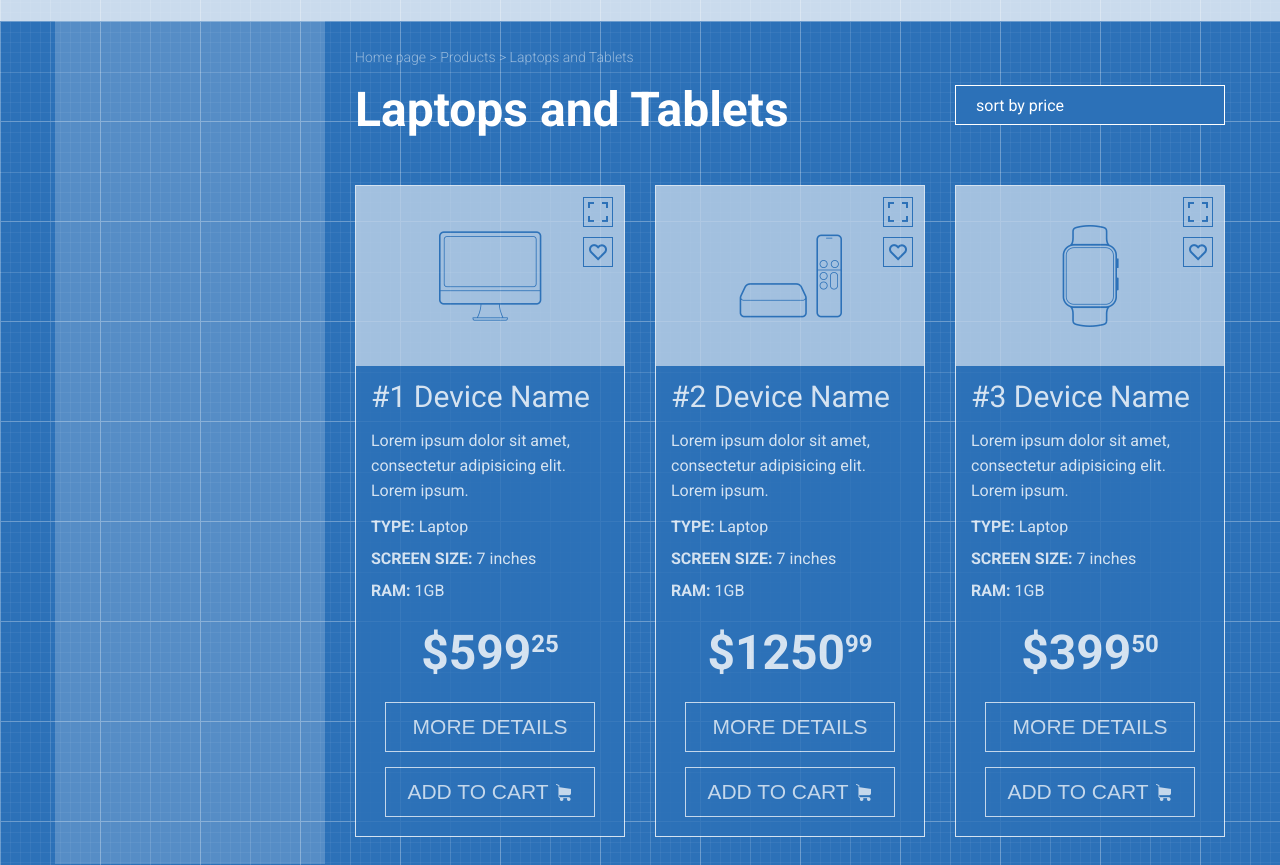
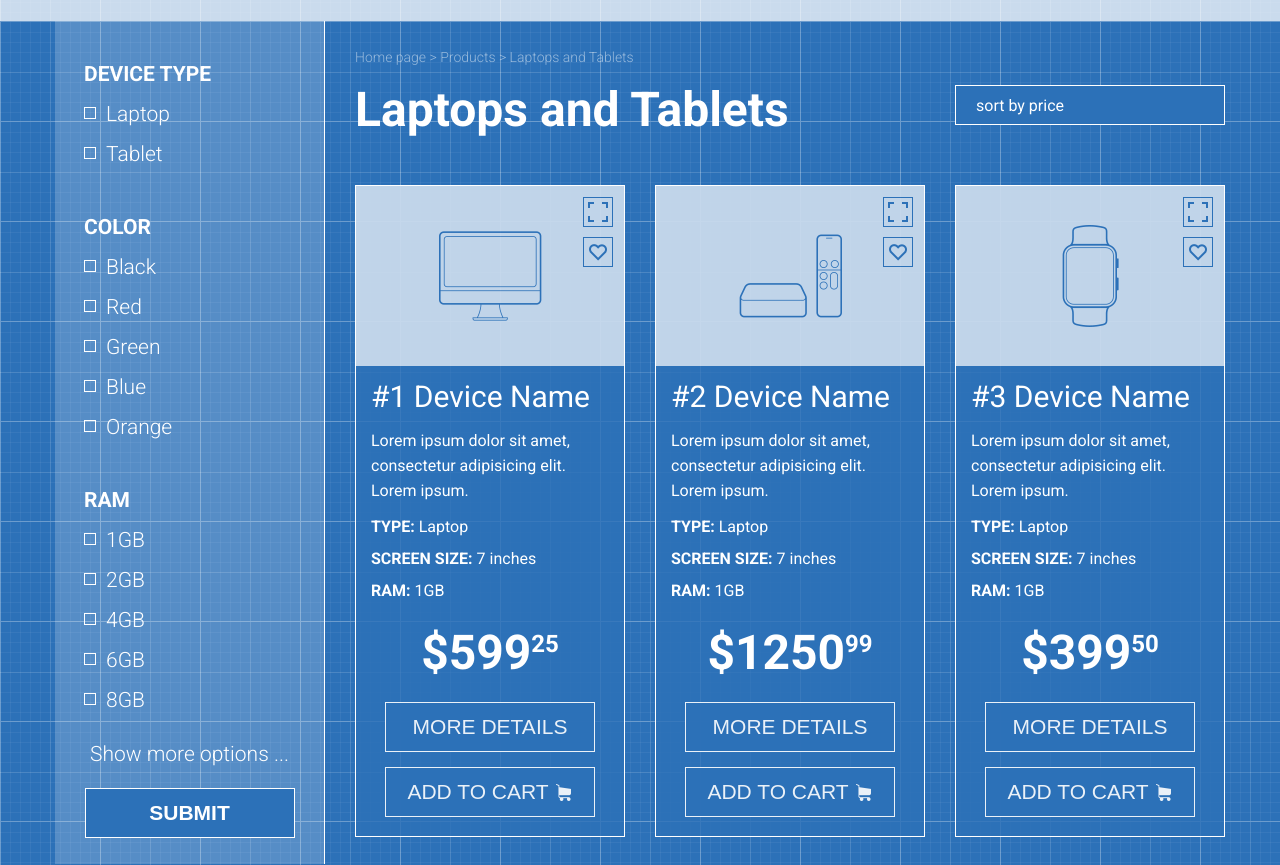
Before and after one commit to alexandervolok/alexandervolok.github.io, a plain HTML site: page index.html in a window 1280 px wide. Shown: the part 79-944 px from the top of the page. Drawn offline with Linux system fonts and the light colour scheme.

Commit message:
added filter menu and minor fixes

```diff
--- a/index.html
+++ b/index.html
@@ -52,7 +52,67 @@
 	<main class="main">
 		<div class="main-container">
 			<div class="main-grid">
-				<div class="col-main3"></div>
+				<div class="col-main3">
+					<div class="filter">
+						<span>DEVICE TYPE</span>
+						<div>
+							<input type="checkbox" id="text1">
+							<label for="text1">Laptop</label>
+						</div>
+						<div>
+							<input type="checkbox" id="text2">
+							<label for="text2">Tablet</label>
+						</div>
+					</div>
+					<div class="filter">
+						<span>COLOR</span>
+						<div>
+							<input type="checkbox" id="text3">
+							<label for="text3">Black</label>
+						</div>
+						<div>
+							<input type="checkbox" id="text4">
+							<label for="text4">Red</label>
+						</div>
+						<div>
+							<input type="checkbox" id="text5">
+							<label for="text5">Green</label>
+						</div>
+						<div>
+							<input type="checkbox" id="text6">
+							<label for="text6">Blue</label>
+						</div>
+						<div>
+							<input type="checkbox" id="text7">
+							<label for="text7">Orange</label>
+						</div>
+					</div>
+					<div class="filter">
+						<span>RAM</span>
+						<div>
+							<input type="checkbox" id="text8">
+							<label for="text8">1GB</label>
+						</div>
+						<div>
+							<input type="checkbox" id="text9">
+							<label for="text9">2GB</label>
+						</div>
+						<div>
+							<input type="checkbox" id="text10">
+							<label for="text10">4GB</label>
+						</div>
+						<div>
+							<input type="checkbox" id="text11">
+							<label for="text11">6GB</label>
+						</div>
+						<div>
+							<input type="checkbox" id="text12">
+							<label for="text12">8GB</label>
+						</div>
+					</div>
+					<div class="filter_more">Show more options ...</div>
+					<button class="filter_button" type="button">SUBMIT</button>
+				</div>
 				<div class="prod-main">
 					<div class="prod-nav">
 						<div>
--- a/style.css
+++ b/style.css
@@ -199,9 +199,74 @@ li:hover .submenu {
 
 .col-main3 {
 	height: 843px;
+	border-right: 1px solid #ffffff;
+	background-color: rgba(255,255,255,0.2);
+}
+
+label {
+	position: relative;
+	display: flex;
+}
+
+label:before {
+	content: "";
+	display: block;
+	width: 10px;
+	height: 10px;
+	border: 1px solid white;
+	margin-right: 10px;
+	position: relative;
+	top: 13px;
+}
+
+input[type="checkbox"]:checked + label:before {
+	background-color: white;
+}
+
+input[type="checkbox"]{
+	display: none;
+}
+
+.filter {
+	margin-left: 29px;
+	margin-top: 33px;
+}
+
+.filter > span {
+	font-size: 21px;
+	font-weight: 300;
+	line-height: 40px;
+	font-weight: 700;
+	color: #ffffff;
+}
+
+.filter > div {
+	font-size: 21px;
+	font-weight: 300;
+	line-height: 40px;
+	color: #ffffff;
+}
+
+.filter_more {
+	text-align: center;
+	color: white;
+	margin-top: 14px;
+	margin-bottom: 14px;
+	font-size: 21px;
+	font-weight: 300;
+	line-height: 40px;
+}
+
+.filter_button {
+	width: 210px;
+	height: 50px;
 	border: 1px solid #ffffff;
-	background-color: #ffffff;
-	opacity: 0.2;
+	background-color: #2c71b8;
+	color: white;
+	font-size: 21px;
+	font-weight: 700;
+	display: block;
+	margin: 0 auto;
 }
 
 .prod-main {
@@ -274,6 +339,12 @@ li:hover .submenu {
 	background-position: center center;
 }
 
+.pic-scale:hover {
+	background: url('images/icon (6).png') no-repeat;
+	background-position: center center;
+	background-color: #2c71b8;
+}
+
 .like {
 	position: absolute;
 	right: 10px;
@@ -283,6 +354,12 @@ li:hover .submenu {
 	border: 1px solid #2c71b8;
 	background: url('images/icon (5).png') no-repeat;
 	background-position: center center;
+}
+
+.like:hover {
+	background: url('images/icon (7).png') no-repeat;
+	background-position: center center;
+	background-color: #2c71b8;
 }
 
 .prod-img > img {
@@ -296,8 +373,7 @@ li:hover .submenu {
 
 .col-main9 > div {
 	border: 1px solid #ffffff;
-	background-color: #2c71b8;
-	opacity: 0.8;
+	background-color: rgba(44,113,184,0.8);
 }
 .prod-name {
 	color: white;
@@ -353,6 +429,10 @@ sup {
 	font-weight: font-weight: 700;
 }
 
+.details:hover {
+	background-color: rgba(255,255,255,0.2);
+}
+
 .add-to-cart {
 	padding-right: 30px;
 	display: block;
@@ -369,3 +449,7 @@ sup {
 	font-size: 21px;
 	font-weight: font-weight: 700;
 }
+
+.add-to-cart:hover {
+	background-color: rgba(255,255,255,0.2);
+}
```
